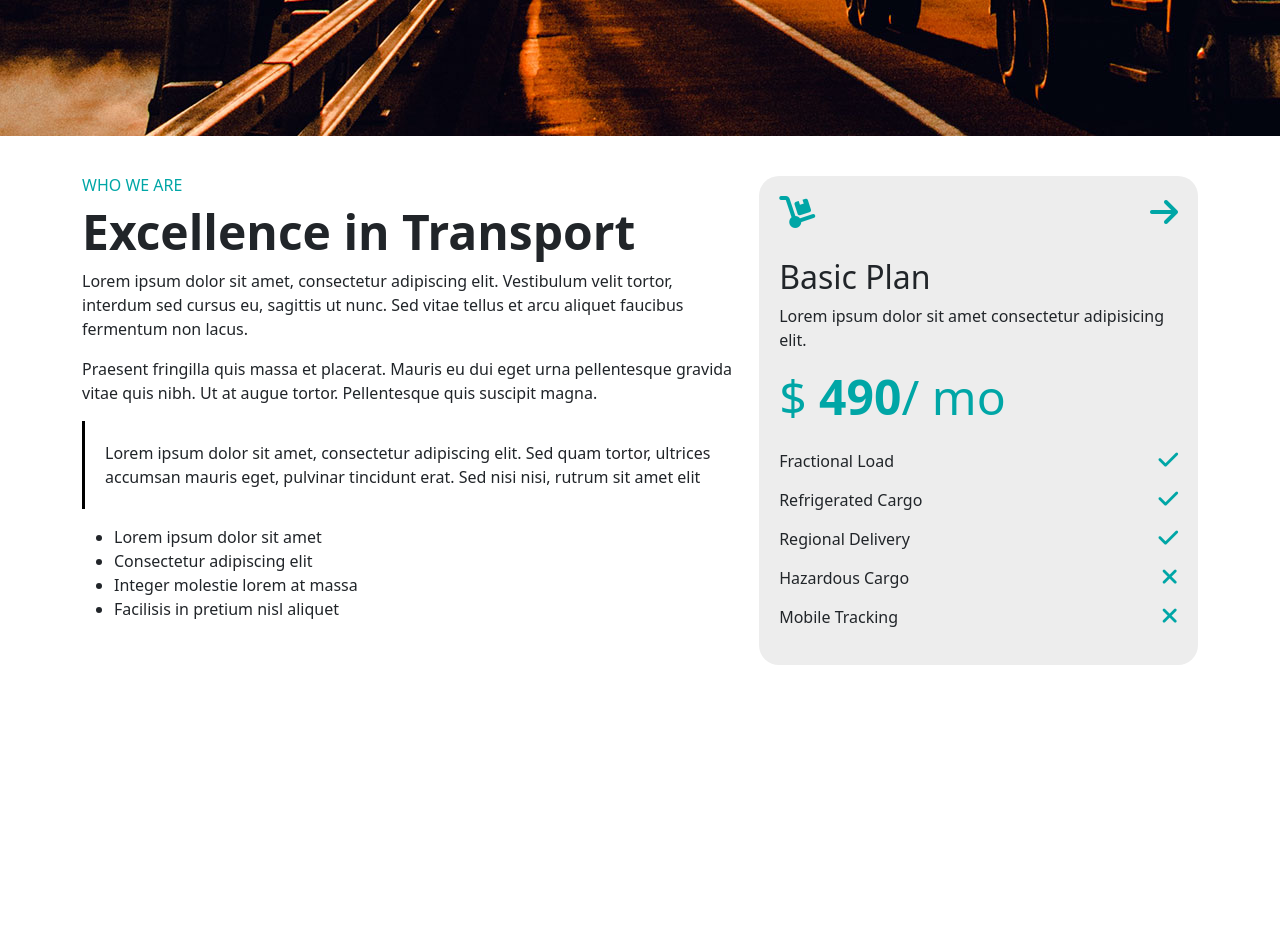
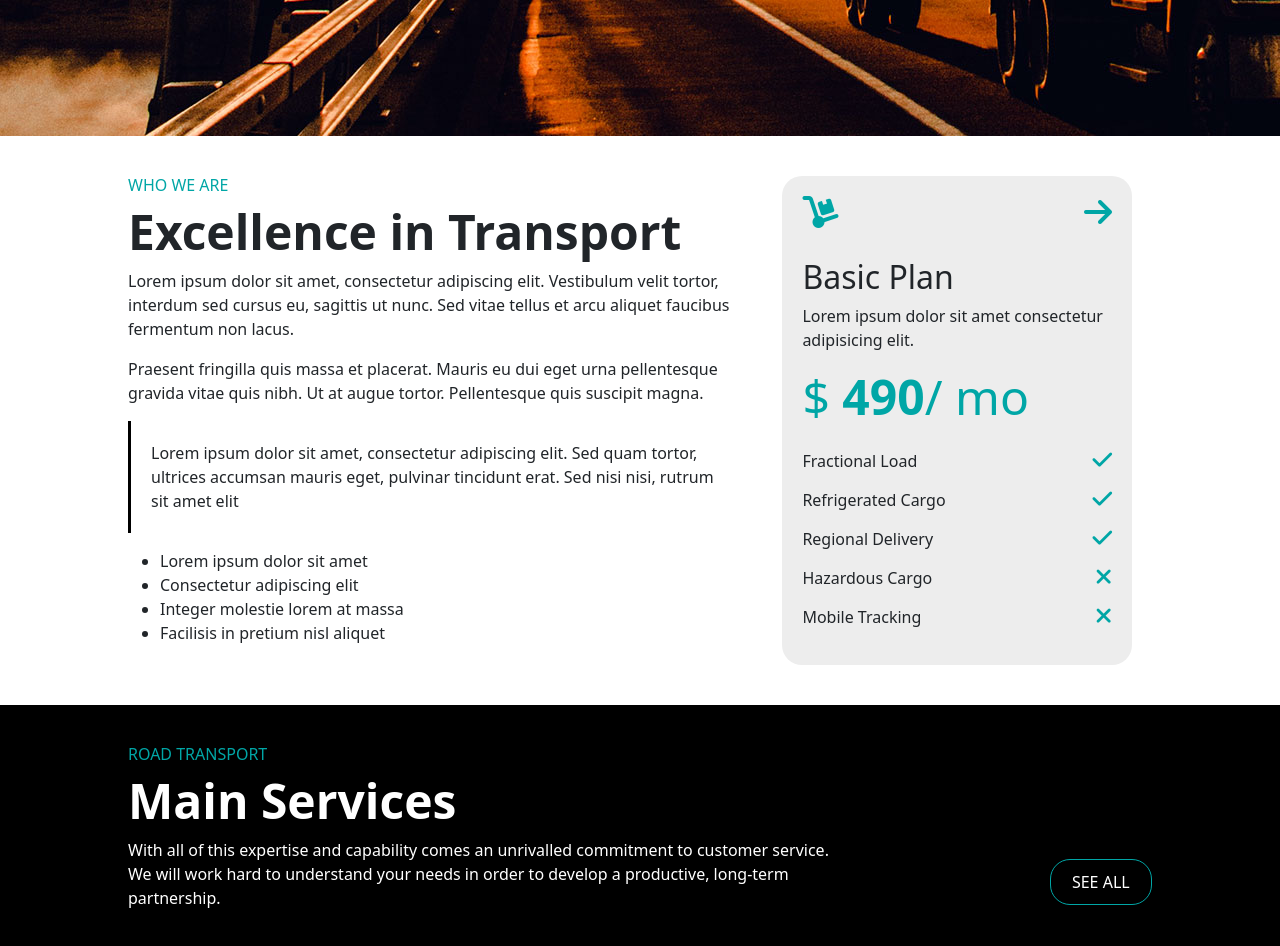
Before and after one commit to matteocenci/proj-html-vuejs, a Vue app: page / in a window 1280 px wide. Shown: the part 840-1786 px from the top of the page. Before the commit the page ends 1505 px from the top, so only its background shows below. Built offline with nearby package versions, Linux system fonts and the light colour scheme.

Commit message:
starting third section

```diff
--- a/src/pages/Home.vue
+++ b/src/pages/Home.vue
@@ -11,7 +11,7 @@ export default {
 
 <template>
     <section class="hero">
-        <div class="dark container">
+        <div class="ms-container contacts">
             <h6>LOGISTIC SERVICES</h6>
             <h2>CARGO
                 <hr> TRANSPORT
@@ -33,7 +33,8 @@ export default {
                 sagittis ut nunc. Sed vitae tellus et arcu aliquet faucibus fermentum non lacus.</p>
             <p>Praesent fringilla quis massa et placerat. Mauris eu dui eget urna pellentesque gravida vitae quis nibh.
                 Ut at augue tortor. Pellentesque quis suscipit magna.</p>
-            <p class="item">Lorem ipsum dolor sit amet, consectetur adipiscing elit. Sed quam tortor, ultrices accumsan mauris eget,
+            <p class="item">Lorem ipsum dolor sit amet, consectetur adipiscing elit. Sed quam tortor, ultrices accumsan
+                mauris eget,
                 pulvinar tincidunt erat. Sed nisi nisi, rutrum sit amet elit</p>
             <ul>
                 <li>Lorem ipsum dolor sit amet</li>
@@ -50,7 +51,7 @@ export default {
             <div class="main-card">
                 <h4>Basic Plan</h4>
                 <p>Lorem ipsum dolor sit amet consectetur adipisicing elit.</p>
-                <h3>$  <span class="price">490</span>/ mo</h3>
+                <h3>$ <span class="price">490</span>/ mo</h3>
             </div>
             <div class="bottom-card">
                 <ul>
@@ -63,6 +64,17 @@ export default {
             </div>
         </div>
     </section>
+    <section class="services">
+        <div class="ms-container">
+            <h6>ROAD TRANSPORT</h6>
+            <h3>Main Services</h3>
+            <div class="more">
+                <p>With all of this expertise and capability comes an unrivalled commitment to customer service. We will work hard to understand your needs in order to develop a productive, long-term partnership.</p>
+                <button class="btn-secondary-color">SEE ALL</button>
+            </div>
+
+        </div>
+    </section>
 </template>
 
 <style scoped lang="scss">
@@ -73,20 +85,24 @@ h6 {
     color: $primary-color;
 }
 
+hr {
+    border: 0;
+    margin: 0;
+}
+
 section {
     width: 100%;
+}
+
+.ms-container {
+    width: 80%;
+    margin: auto;
 }
 
 .hero {
     background-image: url(../assets/img/bg-9.jpg);
 
-    hr {
-        border: 0;
-        margin: 0;
-    }
-
-    .dark {
-        width: 100%;
+    .contacts {
         @include flex(column, center, flex-start);
         height: 100vh;
 
@@ -112,9 +128,10 @@ section {
 }
 
 .who-we-are {
-    padding-top: 40px;
+    width: 80%;
+    padding: 40px 0;
     display: flex;
-    gap: 20px;
+    gap: 40px;
 
     .info {
         width: 60%;
@@ -131,7 +148,7 @@ section {
     }
 
     .card {
-        width: 40%;
+        width: calc(40% - 60px);
         padding: 20px;
         background-color: #ededed;
         border: 0;
@@ -168,6 +185,7 @@ section {
 
             ul {
                 padding: 0;
+
                 li {
                     list-style-type: none;
                     @include flex(row, space-between, space-between);
@@ -183,5 +201,28 @@ section {
     }
 }
 
+.services {
+    background-color: black;
+    padding: 40px 0;
 
+    h3 {
+        font-weight: bold;
+        font-size: 3rem;
+        color: white;
+    }
+
+    .more {
+        @include flex(row, space-between, center);
+        gap: 30px;
+
+        p {
+            color: white;
+            width: 70%;
+        }
+
+        button {
+            width: 10%;
+        }
+    }
+}
 </style>
--- a/src/style/general.scss
+++ b/src/style/general.scss
@@ -6,10 +6,6 @@
     margin: 0;
     padding: 0;
     box-sizing: border-box;
-}
-
-.container {
-    width: 70%;
 }
 
 .btn-prymary-color {
```
